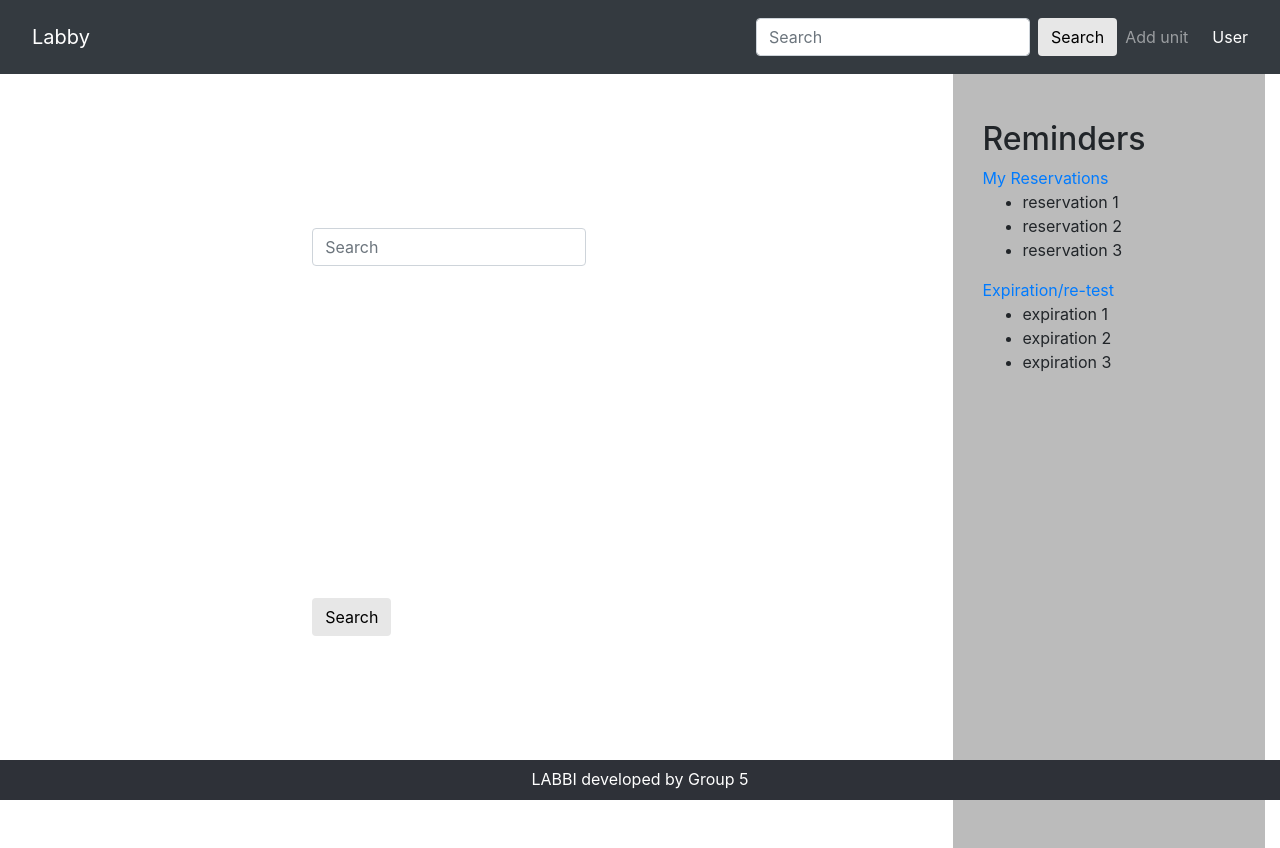
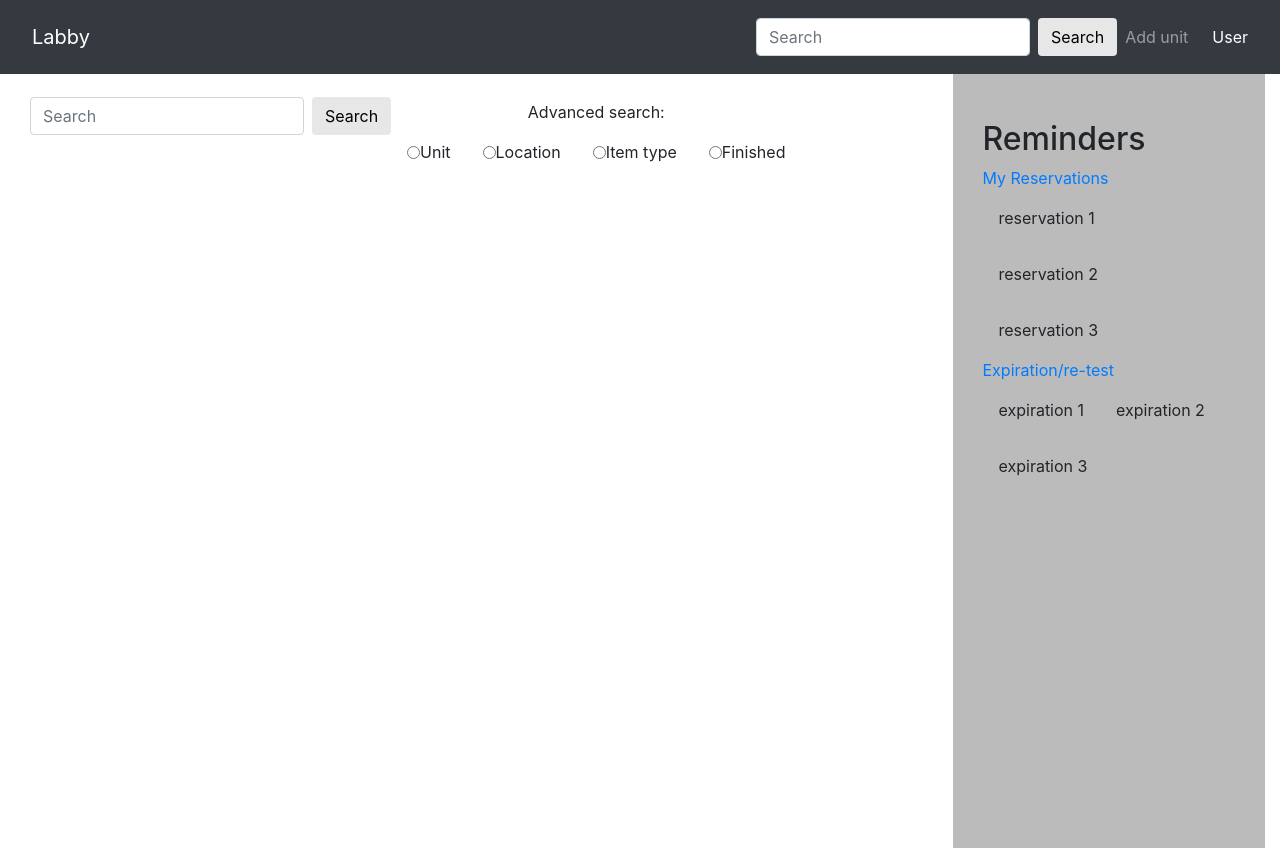
Before and after one commit to CarolinaPB/InfoManagementSystems, a Django app: page /home/ in a window 1280 px wide. Run offline with Django 3.2, Linux system fonts and the light colour scheme; the visitor is signed in with stand-in values (Sample User, id 1); some libraries are stand-ins or nearby versions.

Commit message:
added radio buttons for advanced search
incorrect formatting for now, need to center everything

```diff
--- /dev/null
+++ b/lims_project/labbyims/forms.py
@@ -0,0 +1,9 @@
+from django import forms
+
+class AdvancedSearch(forms.Form):
+    CHOICES=[('unit', 'Unit'),
+             ('location','Location'),
+             ('item_type','Item type'),
+             ('finished', 'Finished')
+             ]
+    Advanced_search = forms.ChoiceField(choices=CHOICES, widget=forms.RadioSelect)
--- a/lims_project/labbyims/static/labbyims/main.css
+++ b/lims_project/labbyims/static/labbyims/main.css
@@ -52,17 +52,17 @@
     width: 100%;
   }
 }
-
+/*
 .center-search {
   margin: 10px auto;
-  width: 40%;
+  width: 100%;
   height: 95%;
   padding: 10px;
-
-}
+}*/
 html, body {
     height: 100%;
 }
+
 .container-fluid {
     height: 100%;
     /*overflow-y: hidden; /* don't show content that exceeds my height */
@@ -90,3 +90,15 @@ button {
     border: 1px solid transparent;
     padding: .375rem .75rem;
 }
+
+ul {
+    list-style-type: none;
+    margin: 0;
+    padding: 0;
+    overflow: hidden;
+}
+li {
+    float: left;
+    text-align: center;
+    padding: 16px;
+}
--- a/lims_project/labbyims/templates/labbyims/base.html
+++ b/lims_project/labbyims/templates/labbyims/base.html
@@ -62,9 +62,9 @@
         {% endif %}
     </div>
 
-    <footer>
+    <!--<footer>
         <p>LABBI developed by Group 5</p>
-    </footer>
+    </footer>-->
 
 </body>
 
--- a/lims_project/labbyims/templates/labbyims/home_afterlogin.html
+++ b/lims_project/labbyims/templates/labbyims/home_afterlogin.html
@@ -5,7 +5,7 @@
     <br><br>
     <div class="row">
         <div class="first-column col-sm-9 col-lg-9">
-            <form  class="form-inline my-2 my-lg-1 center-search">
+            <form  class="form-inline my-2 my-lg-1 center-search" action="/home/" method="post">
               <input
                   class="form-control mr-sm-2"
                   type="search"
@@ -13,6 +13,12 @@
                   name='search'
                   value="{{search_term}}">
               <button class="btn my-2 my-sm-0" type="submit">Search</button>
+              <br>
+              <div>
+                  <br><br>
+              {% csrf_token %}
+              {{ form }}
+              </div>
             </form>
         </div>
             <div class="second-column col-sm-3 col-lg-3" style="background-color:#bbb;">
--- a/lims_project/labbyims/views.py
+++ b/lims_project/labbyims/views.py
@@ -2,11 +2,18 @@
 
 from django.shortcuts import render
 from django.http import HttpResponse
+from django.http import HttpResponseRedirect
 
 from django.views import View
+from .forms import AdvancedSearch
 
 def home(request):
-    return render(request, 'labbyims/home_afterlogin.html')
+    if request.method == 'POST':
+        form = AdvancedSearch(request.POST)
+        return HttpResponseRedirect('/home')
+    else:
+        form = AdvancedSearch(initial=request.GET)
+    return render(request, 'labbyims/home_afterlogin.html',{'form':form},)
 
 def no_login(request):
     return render(request, 'labbyims/no_login.html')
```
Also changed, not shown: 1 other file.
